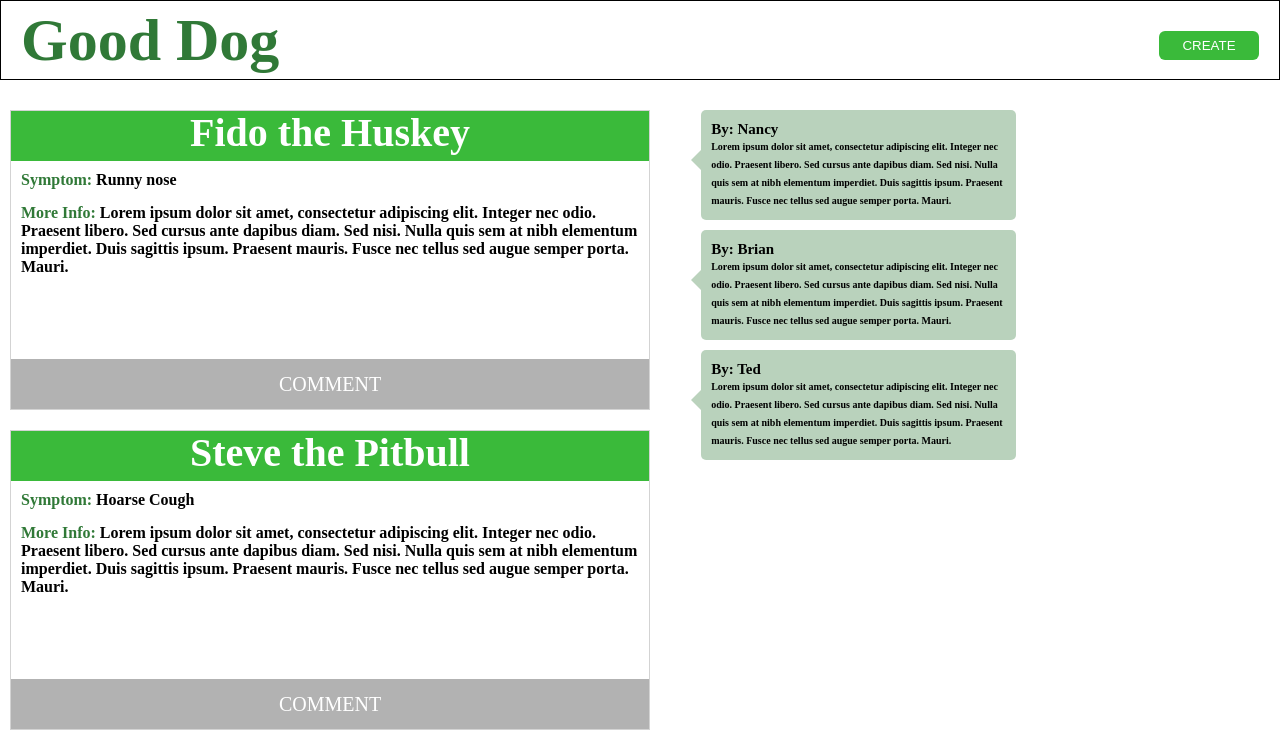
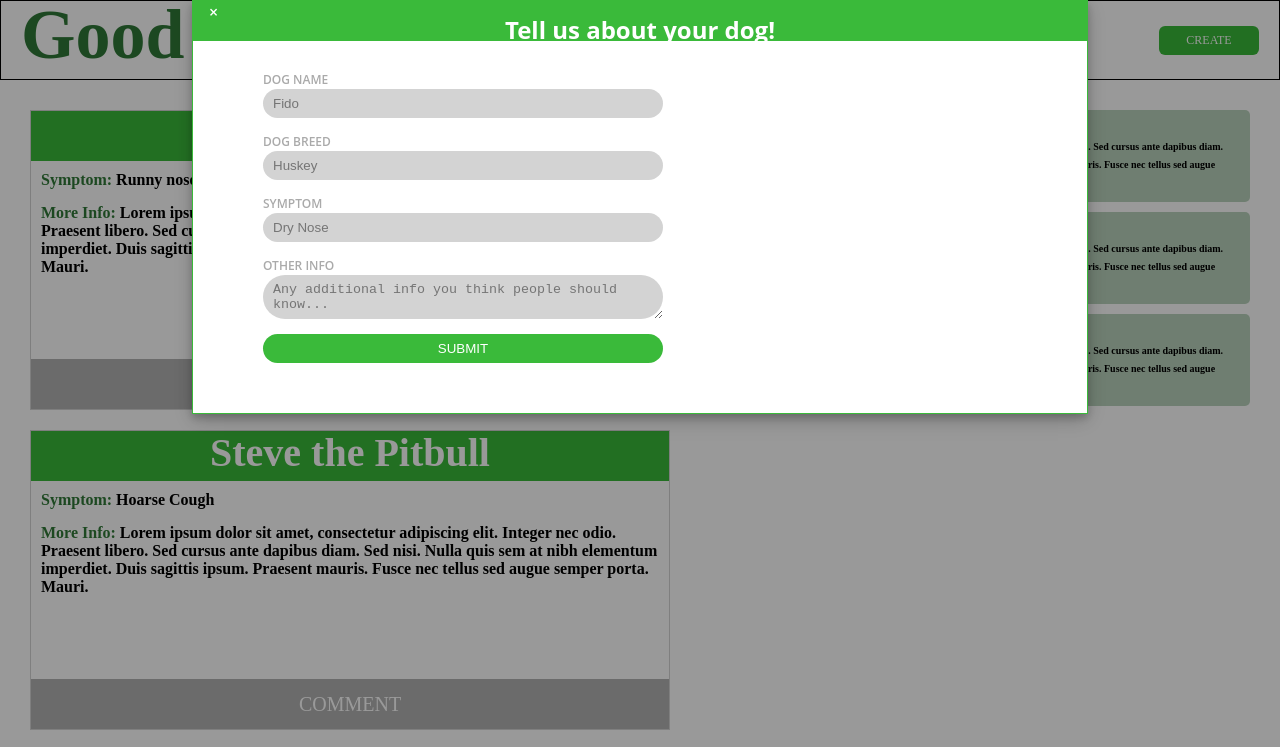
Before and after one commit to lizzitnik/good-dog, a website: page public/dog.html in a window 1280 px wide. Both pictures are taken after a click on the button "CREATE". Shown: the top 747 px of the page. Drawn offline with nearby package versions, Linux system fonts and the light colour scheme.

Commit message:
added dog modal

```diff
--- a/public/dog.css
+++ b/public/dog.css
@@ -18,21 +18,21 @@ body {
   width: 100%;
   padding: 10px;
   background-color: #fff;
-  z-index: 999;
+  z-index: 1;
 }
 
 .title {
   position: absolute;
-  top: 30px;
+  top: 25px;
   left: 20px;
   color: rgba(26, 106, 33, 0.9);
-  font-size: 60px;
+  font-size: 70px;
   font-family: 'GoodDog Cool'
 }
 
 .create-button {
   position: absolute;
-  top: 30px;
+  top: 25px;
   right: 20px;
   text-transform: uppercase;
   color: #fff;
@@ -41,10 +41,119 @@ body {
   width: 100px;
   border-radius: 6px;
   background-color: rgba(58, 186, 58, 1);
+  font-family: 'Existence';
+  font-size: 12px;
 }
 
 .create-button:hover {
   background-color: rgba(58, 186, 58, 0.7)
+}
+
+.dog-modal {
+  display: none;
+  position: fixed;
+  z-index: 2;
+  left: 0;
+  top: 0;
+  width: 100%;
+  height: 100%;
+  overflow: auto;
+  background-color: rgb(0,0,0);
+  background-color: rgba(0,0,0, 0.4);
+}
+
+.dog-modal-content {
+  position: relative;
+  background-color: #fff;
+  margin: 0 auto;
+  padding: 0;
+  border: 1px solid rgba(58, 186, 58, 1);
+  width: 70%;
+  box-shadow: 0 4px 8px 0 rgba(0,0,0,0.2),0 6px 20px 0 rgba(0,0,0,0.19);
+  animation-name: animatetop;
+  animation-duration: 0.4s;
+}
+
+.dog-modal-content .group {
+  margin-bottom: 15px;
+  margin-top: 5px;
+}
+
+.dog-modal-content .group .label,
+.submit-dog-button {
+  text-transform: uppercase;
+}
+
+.dog-modal-content .group .label,
+.dog-modal-content .group .input,
+#info-input,
+.submit-dog-button {
+  width: 100%;
+  color: #fff;
+  display: block;
+}
+
+.dog-modal-content .group .input,
+.submit-dog-button,
+#info-input {
+  border: none;
+  padding: 7px 10px;
+  width: 400px;
+  border-radius: 25px;
+  background: rgba(255, 255, 255, 0.1);
+}
+
+.dog-modal-content .group .label {
+  color: #aaa;
+  font-size: 12px;
+}
+
+.dog-modal-content .group .input,
+#info-input {
+  background-color: lightgrey;
+  color: black;
+}
+
+.submit-dog-button {
+  background: rgba(58, 186, 58, 1);
+}
+
+.submit-dog-button:hover {
+  background: rgba(58, 186, 58, 0.7)
+}
+
+.close {
+    color: white;
+    float: right;
+    font-size: 28px;
+    font-weight: bold;
+}
+
+.close:hover,
+.close:focus {
+    color: #000;
+    text-decoration: none;
+    cursor: pointer;
+}
+
+.dog-modal-header {
+  padding: 2px 16px;
+  background-color: rgba(58, 186, 58, 1);
+  color: white;
+}
+
+.dog-modal-header h2 {
+  text-align: center;
+
+}
+
+.dog-modal-body {
+  margin: 30px 70px 50px 70px;
+}
+
+@keyframes animatetop {
+  from {top: -300px; opacity: 0}
+  to {top: 0; opacity: 1}
 }
 
 .main-container {
@@ -72,7 +181,7 @@ body {
   height: 300px;
   margin-bottom: 20px;
   margin-top: 10px;
-  margin-left: 10px;
+  margin-left: 30px;
   border: 1px solid lightgrey;
 }
 
@@ -130,7 +239,7 @@ body {
   padding: 7px 10px;
   width: 100%;
   background-color: rgba(0, 0, 0, 0.3);
-  z-index: 999;
+  z-index: 1;
 }
 
 .comment-button:hover {
@@ -141,11 +250,13 @@ body {
 .comment-html {
   position:relative;
   background:rgba(26, 106, 33, 0.3);
-  width:315px;
+  max-width:630px;
   padding:10px;
   border-radius:5px;
   margin:10px;
+  margin-right: 30px;
   max-height:110px;
+  overflow: auto;
 }
 
 .comment-html:before {
--- a/public/dog.html
+++ b/public/dog.html
@@ -23,6 +23,34 @@
           </div>
         </div>
       </div>
+
+      <div class='dog-modal' id='modal'>
+        <div class='dog-modal-content'>
+          <div class='dog-modal-header'>
+            <span class='dog-modal-close'>&times;</span>
+            <h2>Tell us about your dog!</h2>
+          </div>
+          <form class='dog-modal-body'>
+            <div class='group'>
+              <label class='label' for='dog-name-input'>Dog Name </label>
+              <input class='input' id='dog-name-input' type='text' placeholder="Fido">
+            </div>
+            <div class='group'>
+              <label class='label' for='dog-breed-input'>Dog Breed </label>
+              <input class='input' id='dog-breed-input' type='text' placeholder="Huskey">
+            </div>
+            <div class='group'>
+              <label class='label' for='dog-symptom-input'>Symptom </label>
+              <input class='input' id='dog-symptom-input' type='text' placeholder="Dry Nose">
+            </div>
+            <div class='group'>
+              <label class='label' for='info-input'>Other Info</label>
+              <textarea id='info-input' type='text' placeholder="Any additional info you think people should know..."></textarea>
+            </div>
+            <button class='submit-dog-button' type='submit'>Submit</button>
+          </form>
+        </div>
+      </div>
     </main>
 
     <script src="//code.jquery.com/jquery-3.1.1.min.js"
--- a/public/dog.js
+++ b/public/dog.js
@@ -87,6 +87,22 @@ function getRecentsComments(callbackFn) {
   }, 1);
 }
 
+function handleDogModal() {
+  $('.create-button').on('click', function() {
+    $('.dog-modal').show();
+  })
+
+  $('.dog-modal-close').on('click', function() {
+    $('.dog-modal').hide();
+  })
+
+  window.onclick = function(e) {
+    if (event.target === document.getElementById('modal')) {
+      $('.dog-modal').hide();
+    }
+  }
+}
+
 function displayComments(data) {
   for (index in data.comments) {
     $('.comment-results').append(
@@ -109,5 +125,6 @@ function getAndDisplayComments() {
 $(function() {
   getAndDisplayDogs();
   getAndDisplayComments();
+  handleDogModal()
   decodeJwt();
 })
--- a/public/main.css
+++ b/public/main.css
@@ -63,7 +63,6 @@ h2,
   padding: 7px 10px;
   width: 400px;
   border-radius: 25px;
-  background: rgba(255, 255, 255, 0.1);
 }
 
 .login-container .group .input[data-type='password'] {
--- a/routers/dogRouter.js
+++ b/routers/dogRouter.js
@@ -16,7 +16,7 @@ router.get('/', (req, res) => {
   Dog.find()
     .then(dogs => {
       res.json({
-        dogs: dogs.map(dog = > dog.serialize())
+        dogs: dogs.map(dog => dog.serialize())
       })
     })
     .catch(err => {
@@ -28,7 +28,7 @@ router.get('/', (req, res) => {
 })
 
 router.get('/:id', (req, res) => {
-  Dog.findById(req.parama.id)
+  Dog.findById(req.params.id)
     .then(post => res.json(post.serialize()))
     .catch(err => {
       console.error(err)
```
